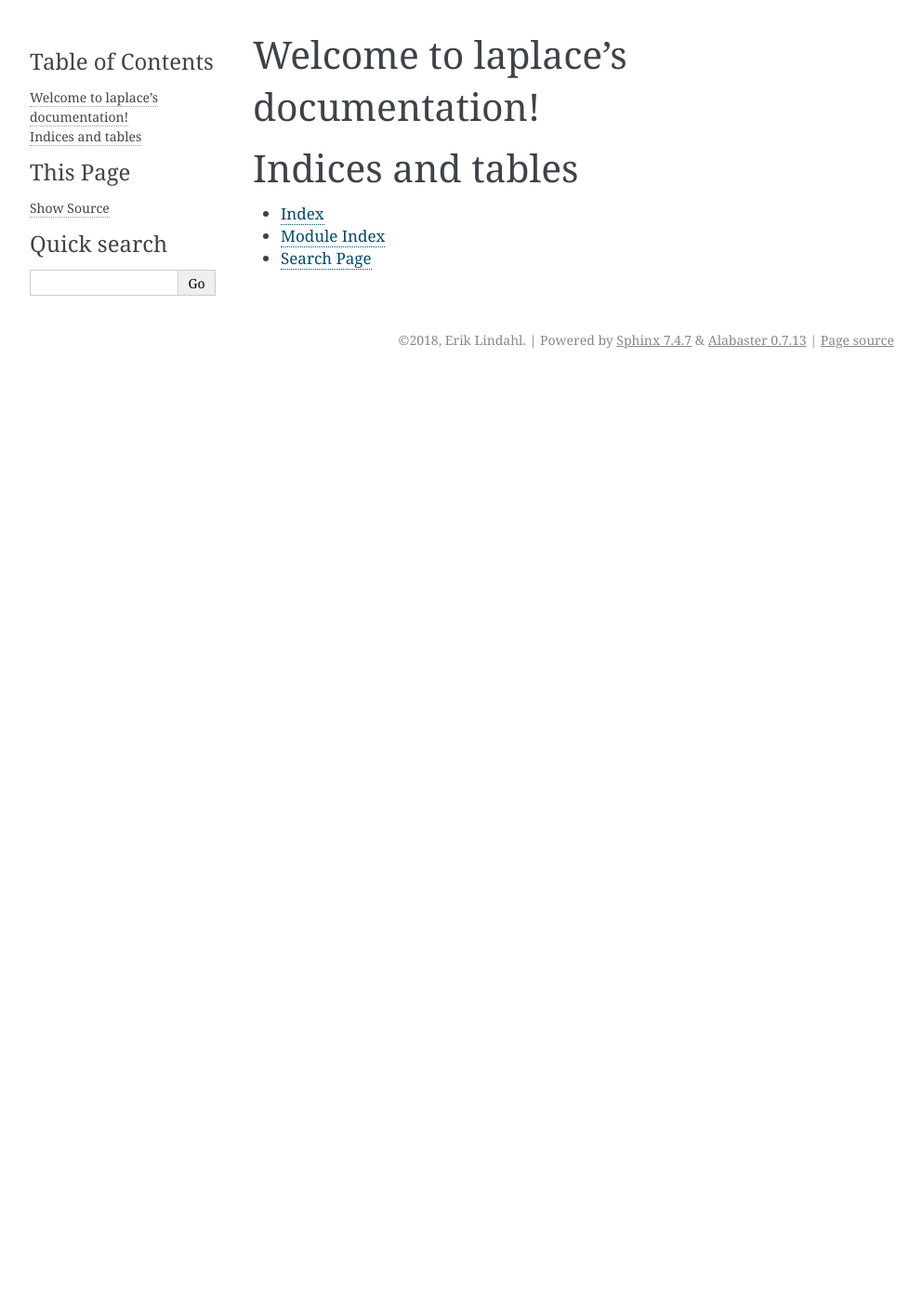
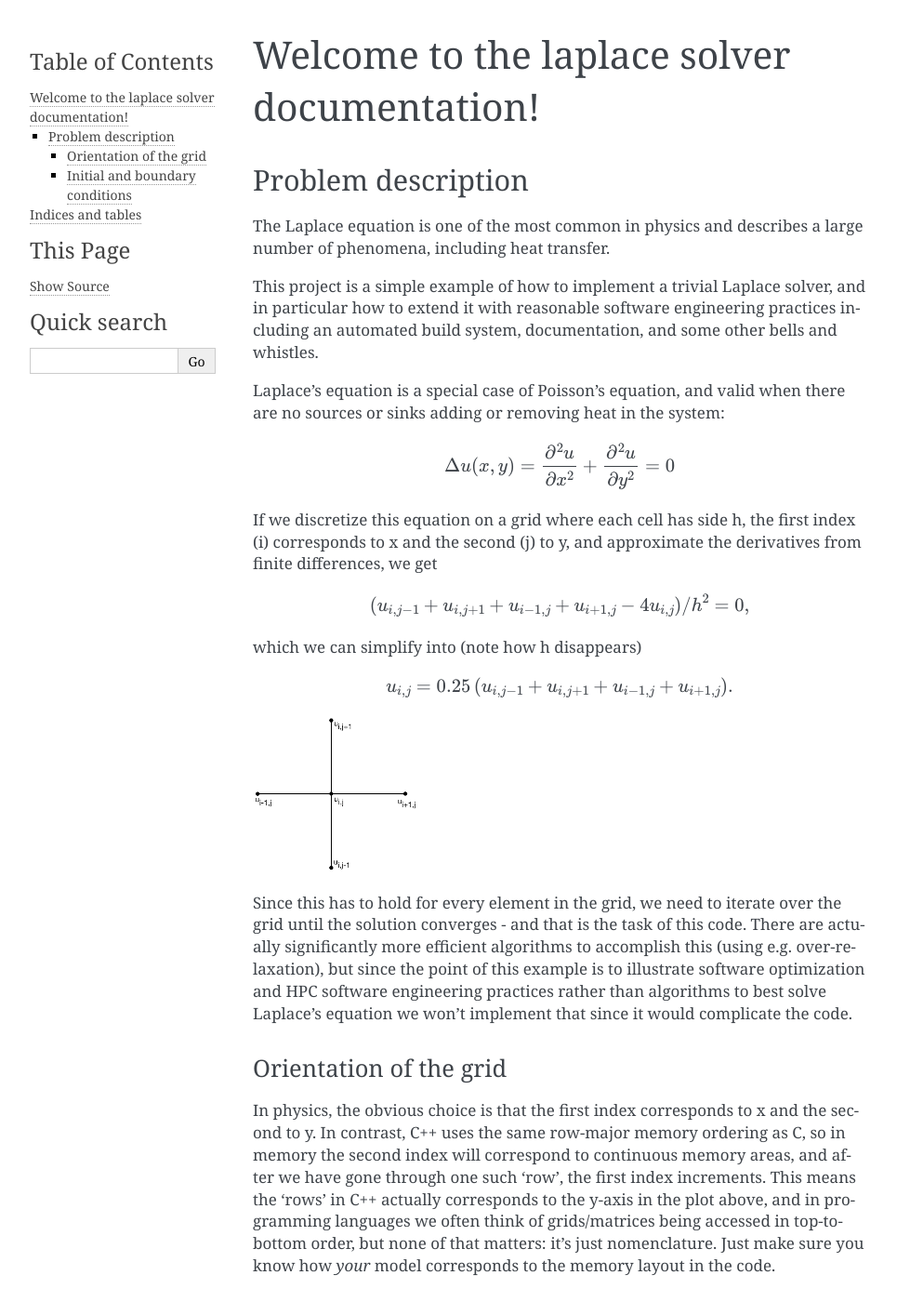
Before and after one commit to eriklindahl/ihpcss-laplace, a Sphinx documentation site: the page built from docs/index.rst, in a window 1280 px wide and 1400 px high. Shown: the whole window at 93% size, without its empty margins (148-1141 px from the left). Built offline with Sphinx 7.4.7, drawn with Linux system fonts in a browser that asks for light colours; formulas are drawn with MathJax 3; some of the changed text lies outside the part shown.

Commit message:
Add sphinx documentation
Updated sphinx/python CMake detection modules, added
some simple restructured text documentation including
two figures and equation examples, and CMake code to
build either HTML, Latex, or PDF documentation.

Fixes #1.

```diff
--- a/CMakeLists.txt
+++ b/CMakeLists.txt
@@ -5,6 +5,8 @@
 
 # Make sure we don't have a pre-historic CMake version
 cmake_minimum_required(VERSION 2.8)
+
+list(APPEND CMAKE_MODULE_PATH ${CMAKE_CURRENT_SOURCE_DIR}/cmake)
 
 # We want a name
 project(Laplace)
@@ -17,3 +19,4 @@ set(CMAKE_RUNTIME_OUTPUT_DIRECTORY ${CMAKE_BINARY_DIR}/bin)
 include(GNUInstallDirs)
 
 add_subdirectory(src)
+add_subdirectory(docs)
--- a/docs/index.rst
+++ b/docs/index.rst
@@ -3,13 +3,74 @@
    You can adapt this file completely to your liking, but it should at least
    contain the root `toctree` directive.
 
-Welcome to laplace's documentation!
-===================================
+Welcome to the laplace solver documentation!
+============================================
 
 .. toctree::
    :maxdepth: 2
    :caption: Contents:
 
+Problem description
+-------------------
+The Laplace equation is one of the most common in physics and
+describes a large number of phenomena, including heat transfer.
+
+This project is a simple example of how to implement a trivial
+Laplace solver, and in particular how to extend it with reasonable
+software engineering practices including an automated build system,
+documentation, and some other bells and whistles.
+
+Laplace's equation is a special case of Poisson's equation, and
+valid when there are no sources or sinks adding or removing heat
+in the system:
+
+.. math:: \Delta u(x,y) = \frac{\partial^2 u}{\partial x^2} + \frac{\partial^2 u}{\partial y^2} = 0
+
+If we discretize this equation on a grid where each cell has side h,
+the first index (i) corresponds to x and the second (j) to y,
+and approximate the derivatives from finite differences, we get
+
+.. math:: \left( u_{i,j-1} + u_{i,j+1} + u_{i-1,j} + u_{i+1,j} - 4 u_{i,j} \right) / h^2 = 0,
+
+which we can simplify into (note how h disappears)
+
+.. math:: u_{i,j} = 0.25 \left( u_{i,j-1} + u_{i,j+1} + u_{i-1,j} + u_{i+1,j} \right).
+
+.. image:: /_static/grid\_elements.png
+    :scale: 50%
+
+Since this has to hold for every element in the grid, we need to iterate over the
+grid until the solution converges - and that is the task of this code. There are
+actually significantly more efficient algorithms to accomplish this
+(using e.g. over-relaxation), but since the point of this example is to illustrate
+software optimization and HPC software engineering practices rather than algorithms
+to best solve Laplace's equation we won't implement that since it would complicate
+the code.
+
+Orientation of the grid
+^^^^^^^^^^^^^^^^^^^^^^^
+
+In physics, the obvious choice is that the first index corresponds to x and the
+second to y. In contrast, C++ uses the same row-major memory ordering as C, so in
+memory the second index will correspond to continuous memory areas, and after we
+have gone through one such 'row', the first index increments. This means the 'rows'
+in C++ actually corresponds to the y-axis in the plot above, and in programming
+languages we often think of grids/matrices being accessed in top-to-bottom order,
+but none of that matters: it's just nomenclature. Just make sure you know how *your*
+model corresponds to the memory layout in the code.
+
+Initial and boundary conditions
+^^^^^^^^^^^^^^^^^^^^^^^^^^^^^^^
+
+.. image:: /_static/boundary_conditions.png
+
+At the start of the program execution, we will assign the initial value 0 to all
+grid cells, but the solution would be pretty boring if we did not have anything
+that was non-zero. To achieve this, we set the boundaries of the grid to have the
+value 0 for the row/column where the first/second index are zero, and along the
+other two boundaries the temperature will increase linearly from 0 to 100, as
+illustrated in the figure. Note how we use the computer-centric version of a grid
+here, with high index values on the right and bottom.
 
 
 Indices and tables
```
Also changed, not shown: docs/CMakeLists.txt (added, +41 -0 lines), docs/_static/boundary_conditions.png (added), docs/_static/grid_elements.png (added), 2 other files.
